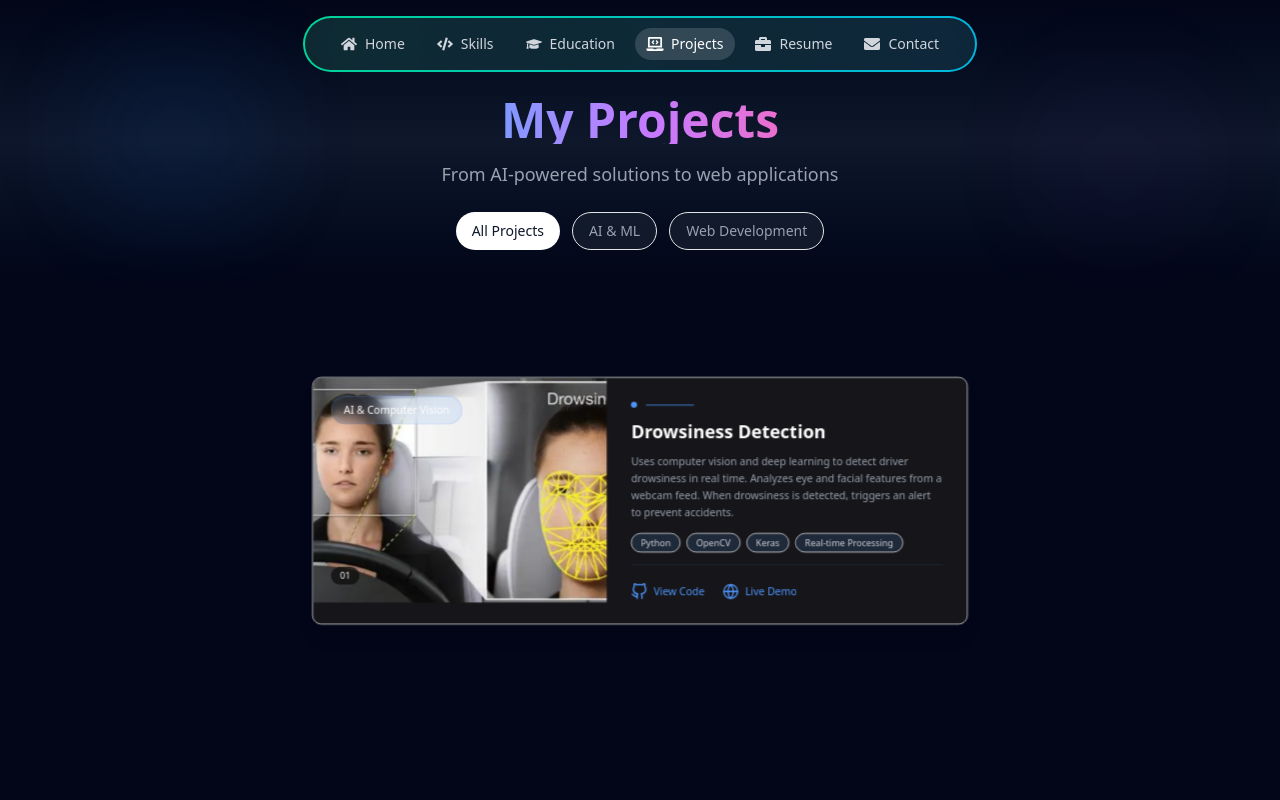
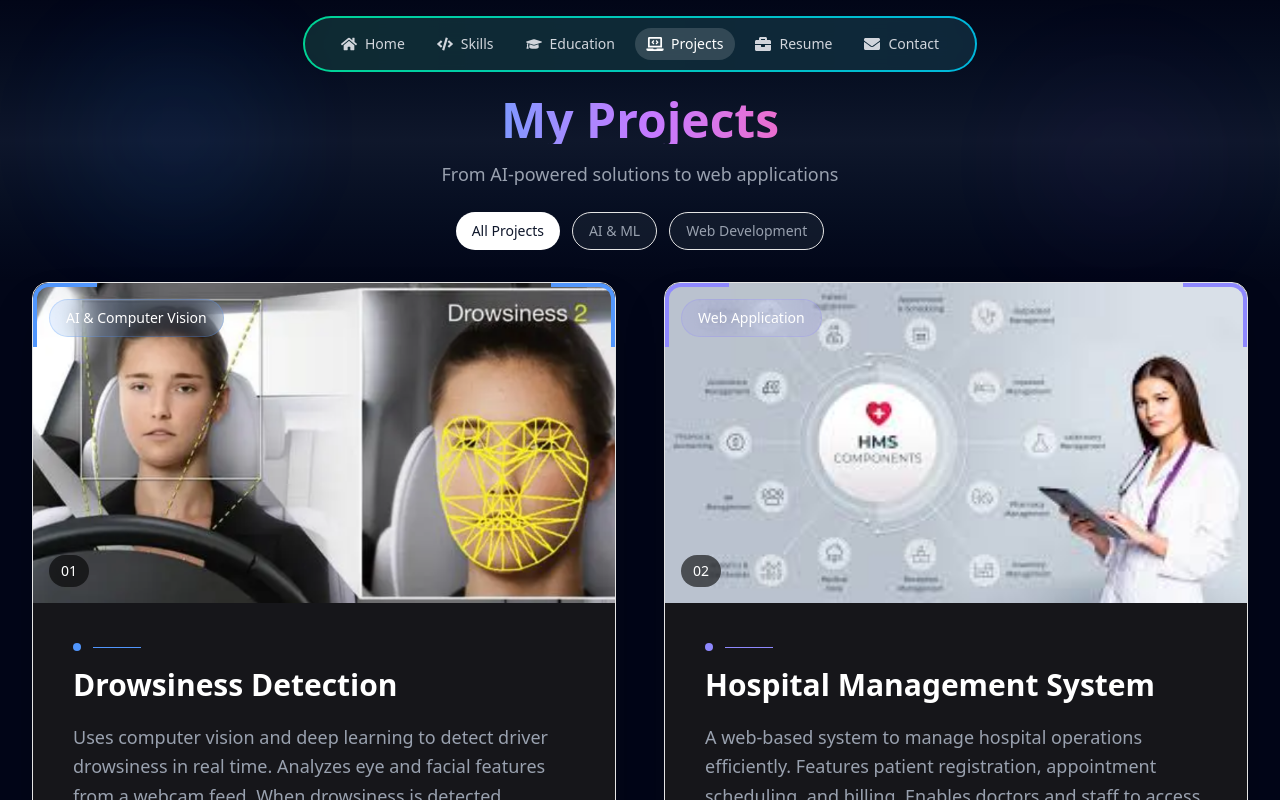
Before and after one commit to SrimathiKumar01/portfolio, a React (Vite) app: page /#/projects in a window 1280 px wide. Shown: the top 800 px of the page. Built offline with nearby package versions, Linux system fonts and the light colour scheme.

Commit message:
last_update

```diff
--- a/src/pages/Projects/Projects.jsx
+++ b/src/pages/Projects/Projects.jsx
@@ -1,6 +1,6 @@
 import { ReactLenis } from "lenis/react";
-import { useTransform, motion, useScroll } from "framer-motion";
-import { useRef, useEffect, useState } from "react";
+import { motion } from "framer-motion";
+import { useState } from "react";
 import PropTypes from "prop-types";
 
 // Import project images
@@ -80,65 +80,15 @@ const categories = [
 ];
 
 export default function Projects() {
-  const container = useRef(null);
   const [activeFilter, setActiveFilter] = useState("all");
 
   const filteredProjects = activeFilter === "all"
     ? projects
     : projects.filter(p => p.filterCategory === activeFilter);
 
-  const { scrollYProgress } = useScroll({
-    target: container,
-    offset: ["start start", "end end"],
-  });
-
-  useEffect(() => {
-    // Add specific styles for 1366x768 resolution
-    const style = document.createElement("style");
-    style.textContent = `
-      @media screen and (width: 1366px) and (height: 768px),
-             screen and (width: 1367px) and (height: 768px),
-             screen and (width: 1368px) and (height: 769px) {
-        .project-card {
-          scale: 0.85;
-          margin-top: -5vh;
-        }
-        .project-container {
-          height: 60vh;
-        }
-      }
-    `;
-    document.head.appendChild(style);
-
-    // Resolution check function
-    const checkResolution = () => {
-      const isTargetResolution =
-        window.innerWidth >= 1360 &&
-        window.innerWidth <= 1370 &&
-        window.innerHeight >= 760 &&
-        window.innerHeight <= 775;
-
-      if (isTargetResolution) {
-        document.documentElement.style.setProperty("--project-scale", "0.85");
-        document.documentElement.style.setProperty("--project-margin", "-5vh");
-      } else {
-        document.documentElement.style.setProperty("--project-scale", "1");
-        document.documentElement.style.setProperty("--project-margin", "0");
-      }
-    };
-
-    checkResolution();
-    window.addEventListener("resize", checkResolution);
-
-    return () => {
-      document.head.removeChild(style);
-      window.removeEventListener("resize", checkResolution);
-    };
-  }, []);
-
   return (
     <ReactLenis root options={{ lerp: 0.1, duration: 1.5, smoothWheel: true }}>
-      <main className="bg-slate-950 scroll-smooth" ref={container}>
+      <main className="bg-slate-950 scroll-smooth min-h-screen pb-20">
         {/* Projects Header - Added pt-20 to account for fixed header */}
         <section className="min-h-[35vh] flex items-center justify-center relative overflow-hidden pt-24 pb-8">
           <div className="absolute inset-0 bg-gradient-to-b from-slate-950 via-slate-900 to-slate-950"></div>
@@ -193,10 +143,9 @@ export default function Projects() {
         </section>
 
         {/* Projects Cards */}
-        <section className="text-white w-full bg-slate-950">
-          {filteredProjects.map((project, i) => {
-            const targetScale = 1 - (filteredProjects.length - i) * 0.05;
-            return (
+        <section className="max-w-[1400px] mx-auto px-4 sm:px-6 lg:px-8">
+          <div className="grid grid-cols-1 lg:grid-cols-2 gap-10 lg:gap-12">
+            {filteredProjects.map((project, i) => (
               <Card
                 key={`p_${project.title}`}
                 i={i}
@@ -206,14 +155,11 @@ export default function Projects() {
                 description={project.description}
                 technologies={project.technologies}
                 category={project.category}
-                progress={scrollYProgress}
-                range={[i * 0.25, 1]}
-                targetScale={targetScale}
                 githubLink={project.githubLink}
                 liveLink={project.liveLink}
               />
-            );
-          })}
+            ))}
+          </div>
         </section>
       </main>
     </ReactLenis>
@@ -229,44 +175,31 @@ function Card({
   color,
   technologies,
   category,
-  progress,
-  range,
-  targetScale,
   githubLink,
   liveLink,
 }) {
-  const container = useRef(null);
-  const scale = useTransform(progress, range, [1, targetScale]);
-
   return (
-    <div
-      ref={container}
-      className="h-[55vh] sm:h-[60vh] md:h-[65vh] flex items-center justify-center sticky top-14 sm:top-16 project-container px-4"
-    >
     <motion.div
-        style={{
-          scale,
-        }}
-        className="relative h-auto w-full sm:w-[95%] md:w-[90%] lg:w-[80%] xl:w-[70%] origin-top project-card"
       initial={{ opacity: 0, y: 20 }}
       whileInView={{ opacity: 1, y: 0 }}
-        viewport={{ once: true, margin: "-30px" }}
-        transition={{ duration: 0.3, ease: "easeOut" }}
-        whileHover={{
-          y: -3,
-          transition: { duration: 0.15 },
-        }}
+      viewport={{ once: true, margin: "-50px" }}
+      transition={{ duration: 0.5, delay: i * 0.1 }}
+      whileHover={{ y: -8, transition: { duration: 0.3 } }}
+      className="relative bg-zinc-900/95 backdrop-blur-sm rounded-2xl overflow-hidden shadow-2xl border border-gray-800/50 flex flex-col h-full"
     >
-        {/* Modern split card design */}
-        <div className="w-full flex flex-col md:flex-row bg-zinc-900/95 backdrop-blur-sm rounded-lg sm:rounded-xl overflow-hidden shadow-lg sm:shadow-xl border border-gray-800/50">
-          {/* Image section - full width on mobile, 45% on desktop */}
-          <div className="w-full md:w-[45%] h-[160px] sm:h-[200px] md:h-[260px] lg:h-[300px] relative overflow-hidden">
+      {/* Corner decorations */}
+      <div className="absolute top-0 left-0 w-16 h-16 border-t-4 border-l-4 rounded-tl-2xl z-10" style={{ borderColor: color }} />
+      <div className="absolute top-0 right-0 w-16 h-16 border-t-4 border-r-4 rounded-tr-2xl z-10" style={{ borderColor: color }} />
+      <div className="absolute bottom-0 left-0 w-16 h-16 border-b-4 border-l-4 rounded-bl-2xl z-10" style={{ borderColor: color }} />
+      <div className="absolute bottom-0 right-0 w-16 h-16 border-b-4 border-r-4 rounded-br-2xl z-10" style={{ borderColor: color }} />
+
+      {/* Image section */}
+      <div className="relative h-80 overflow-hidden group">
         <motion.img
           src={url}
           alt={title}
           className="w-full h-full object-cover"
-              initial={{ scale: 1 }}
-              whileHover={{ scale: 1.05 }}
+          whileHover={{ scale: 1.1 }}
           transition={{ duration: 0.4 }}
         />
 
@@ -281,43 +214,43 @@ function Card({
 
         {/* Category badge */}
         <div
-              className="absolute top-4 left-4 md:top-6 md:left-6 backdrop-blur-md text-white px-3 py-1.5 md:px-4 md:py-2 rounded-full text-xs md:text-sm font-medium border"
+          className="absolute top-4 left-4 backdrop-blur-md text-white px-4 py-2 rounded-full text-sm font-medium border"
           style={{ backgroundColor: `${color}20`, borderColor: `${color}40` }}
         >
           {category}
         </div>
 
         {/* Project number */}
-            <div className="absolute bottom-4 left-4 md:bottom-6 md:left-6 bg-black/60 backdrop-blur-md text-white px-3 py-1 rounded-full text-xs font-medium">
+        <div className="absolute bottom-4 left-4 bg-black/60 backdrop-blur-md text-white px-3 py-1.5 rounded-full text-sm font-medium">
           0{i + 1}
         </div>
       </div>
 
-          {/* Content section - full width on mobile, 55% on desktop */}
-          <div className="w-full md:w-[55%] p-4 sm:p-6 md:p-8 flex flex-col justify-between">
-            <div>
-              <div className="flex items-center gap-2 sm:gap-3 mb-3 sm:mb-4">
+      {/* Content section */}
+      <div className="p-10 flex flex-col flex-grow">
+        <div className="flex-grow">
+          <div className="flex items-center gap-3 mb-4">
             <div
               className="w-2 h-2 rounded-full animate-pulse"
               style={{ backgroundColor: color }}
             />
-                <div className="h-[1px] w-10 sm:w-16" style={{ backgroundColor: color }} />
+            <div className="h-[1px] w-12" style={{ backgroundColor: color }} />
           </div>
 
-              <h2 className="text-lg sm:text-xl md:text-2xl font-bold text-white mb-2 sm:mb-3">
+          <h2 className="text-3xl font-bold text-white mb-5">
             {title}
           </h2>
-              <p className="text-xs sm:text-sm text-gray-400 leading-relaxed line-clamp-3 sm:line-clamp-none">
+          <p className="text-lg text-gray-400 leading-relaxed mb-5">
             {description}
           </p>
 
           {/* Technology tags */}
           {technologies && (
-                <div className="flex flex-wrap gap-1.5 sm:gap-2 mt-3 sm:mt-4">
+            <div className="flex flex-wrap gap-3">
               {technologies.map((tech, index) => (
                 <span
                   key={index}
-                      className="px-2 sm:px-3 py-0.5 sm:py-1 text-[10px] sm:text-xs rounded-full bg-gray-800 text-gray-300 border border-gray-700"
+                  className="px-4 py-2 text-base rounded-full bg-gray-800 text-gray-300 border border-gray-700">
                 >
                   {tech}
                 </span>
@@ -326,10 +259,9 @@ function Card({
           )}
         </div>
 
-            <div className="mt-4 sm:mt-6 md:mt-auto pt-3 sm:pt-4">
-              <div className="w-full h-[1px] bg-gray-800 mb-4 md:mb-6" />
-
-              <div className="flex items-center gap-6">
+        {/* Links section */}
+        <div className="mt-8 pt-6 border-t border-gray-800">
+          <div className="flex items-center justify-center gap-8">
             {/* GitHub Link */}
             <motion.a
               href={githubLink}
@@ -341,8 +273,8 @@ function Card({
             >
               <svg
                 xmlns="http://www.w3.org/2000/svg"
-                    width="22"
-                    height="22"
+                width="24"
+                height="24"
                 viewBox="0 0 24 24"
                 fill="none"
                 stroke={color}
@@ -353,10 +285,10 @@ function Card({
                 <path d="M9 19c-5 1.5-5-2.5-7-3m14 6v-3.87a3.37 3.37 0 0 0-.94-2.61c3.14-.35 6.44-1.54 6.44-7A5.44 5.44 0 0 0 20 4.77 5.07 5.07 0 0 0 19.91 1S18.73.65 16 2.48a13.38 13.38 0 0 0-7 0C6.27.65 5.09 1 5.09 1A5.07 5.07 0 0 0 5 4.77a5.44 5.44 0 0 0-1.5 3.78c0 5.42 3.3 6.61 6.44 7A3.37 3.37 0 0 0 9 18.13V22"></path>
               </svg>
               <span
-                    className="text-xs md:text-sm font-medium"
+                className="text-base font-medium"
                 style={{ color }}
               >
-                    View Code
+                GitHub
               </span>
             </motion.a>
 
@@ -371,8 +303,8 @@ function Card({
             >
               <svg
                 xmlns="http://www.w3.org/2000/svg"
-                    width="22"
-                    height="22"
+                width="24"
+                height="24"
                 viewBox="0 0 24 24"
                 fill="none"
                 stroke={color}
@@ -385,18 +317,16 @@ function Card({
                 <path d="M12 2a15.3 15.3 0 0 1 4 10 15.3 15.3 0 0 1-4 10 15.3 15.3 0 0 1-4-10 15.3 15.3 0 0 1 4-10z"></path>
               </svg>
               <span
-                    className="text-xs md:text-sm font-medium"
+                className="text-base font-medium"
                 style={{ color }}
               >
-                    Live Demo
+                Demo
               </span>
             </motion.a>
           </div>
         </div>
       </div>
-        </div>
     </motion.div>
-    </div>
   );
 }
 
@@ -409,9 +339,6 @@ Card.propTypes = {
   color: PropTypes.string.isRequired,
   technologies: PropTypes.array,
   category: PropTypes.string,
-  progress: PropTypes.object.isRequired,
-  range: PropTypes.array.isRequired,
-  targetScale: PropTypes.number.isRequired,
   githubLink: PropTypes.string.isRequired,
   liveLink: PropTypes.string.isRequired,
 };
```
Lines whose indentation alone changed are shown as unchanged.
